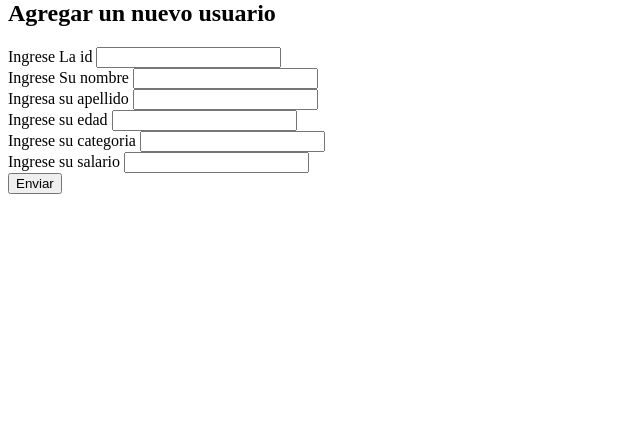
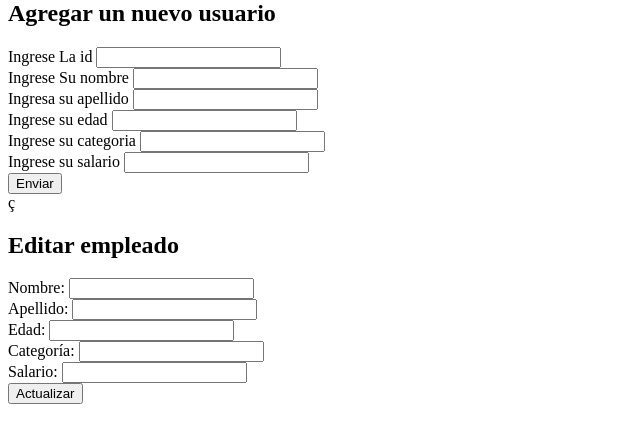
Before and after one commit to raulxlolx/Prueba3, a PHP site: page / in a window 1280 px wide. Shown: the part 139-582 px from the top of the page, without its empty margins (0-640 px from the left). Run offline with PHP 8.4, Linux system fonts and the light colour scheme; tables that the repository leaves empty or names only in its code hold one stand-in row (values such as "Sample post"); data that the repository does not hold is empty.

Commit message:
fuiersufhewruigfiu3wgfuogeaui

```diff
--- a/index.php
+++ b/index.php
@@ -49,6 +49,7 @@ if (!$result) {
             <td><?php echo $row['salario']; ?></td>
             <td><a href="?eliminar=<?php echo $row['id'] ?>">Eliminar</a></td>
 
+
         </tr>
     <?php } ?>
 
@@ -78,6 +79,28 @@ if (!$result) {
 <input name="salario" type="number"><br>
 <input type="submit" value="Enviar">
 
+</form>ç
+
+
+<h2>Editar empleado</h2>
+
+<form method="POST" action="<?php echo $_SERVER['PHP_SELF']; ?>">
+    <input type="hidden" name="id" value="<?php echo $empleado['id']; ?>">
+    <label for="nombre">Nombre:</label>
+    <input name="nombre" type="text" value="<?php echo $empleado['nombre']; ?>">
+    <br>
+    <label for="apellido">Apellido:</label>
+    <input type="text" name="apellido" value="<?php echo $empleado['apellido']; ?>">
+    <br>
+    <label for="edad">Edad:</label>
+    <input name="edad" type="number" value="<?php echo $empleado['edad']; ?>">
+    <br>
+    <label for="categoria">Categoría:</label>
+    <input name="categoria" type="text" value="<?php echo $empleado['categoria']; ?>">
+    <br>
+    <label for="salario">Salario:</label>
+    <input name="salario" type="number" value="<?php echo $empleado['salario']; ?>"><br>
+    <input type="submit" name="actualizar" value="Actualizar">
 </form>
 
 <?php
@@ -98,15 +121,41 @@ if ($_SERVER['REQUEST_METHOD'] == 'POST') {
     }
 }
 
-if (isset($_GET['eliminar'])) {
-    $ideliminar = $_GET['eliminar'];
-    $sqldelete = "DELETE FROM empleados WHERE id = $ideliminar";
-    $resultdelete = $conn->query($sqldelete);
-    if (!$resultdelete) {
-        die("Error al eliminar: " . $conn->error);
+if (isset($_GET['editar'])) {
+    $idEmpleadoEditar = $_GET['editar'];
+
+    // Obtener los datos del empleado a partir de su ID
+    $sql = "SELECT * FROM empleados WHERE id = '$idEmpleadoEditar'";
+    $result = $conn->query($sql);
+
+    if ($result->num_rows > 0) {
+        $empleado = $result->fetch_assoc();
+    } else {
+        echo "No se encontró el empleado con el ID: $idEmpleadoEditar";
     }
 }
+
+// Actualizar los datos del empleado
+if ($_SERVER['REQUEST_METHOD'] == 'POST' && isset($_POST['actualizar'])) {
+    $id = $_POST['id'];
+    $nombre = $_POST['nombre'];
+    $apellido = $_POST['apellido'];
+    $edad = $_POST['edad'];
+    $categoria = $_POST['categoria'];
+    $salario = $_POST['salario'];
+
+    $sql = "UPDATE empleados SET nombre = '$nombre', apellido = '$apellido', edad = '$edad', categoria = '$categoria', salario = '$salario' WHERE id = '$id'";
+
+    if ($conn->query($sql) === TRUE) {
+        echo "Empleado actualizado correctamente";
+    } else {
+        echo "Error al actualizar el empleado: " . $conn->error;
+    }
+}
+
 ?>
+
+
 
 
 
```
